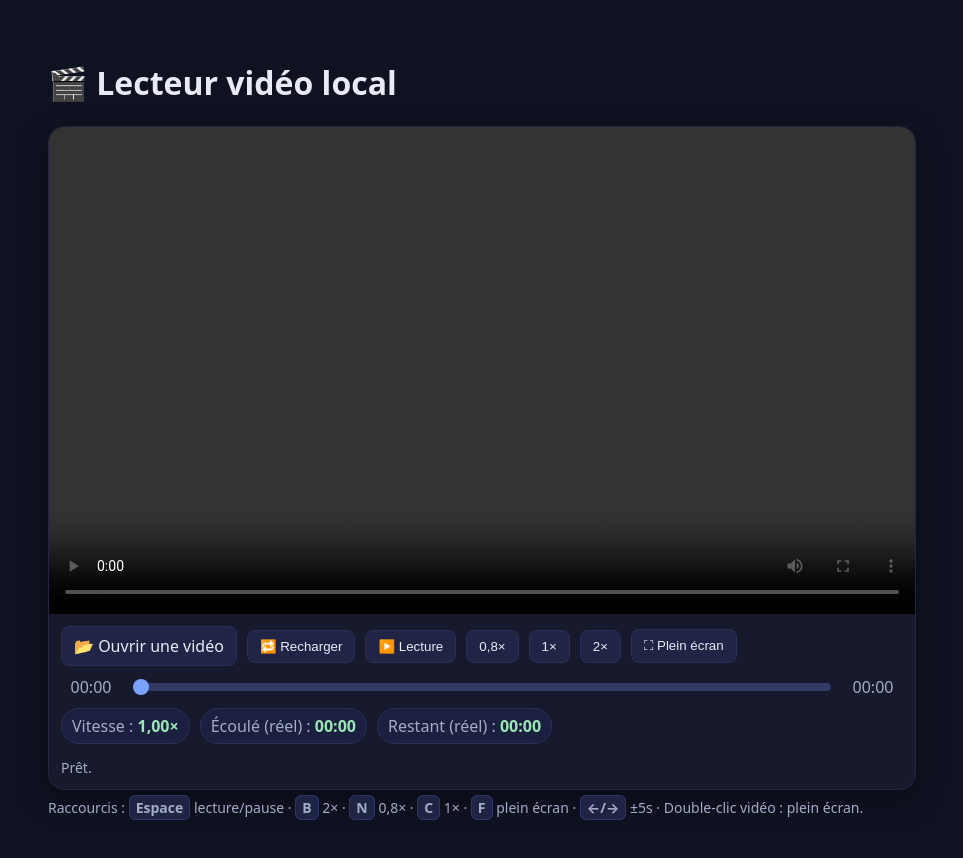
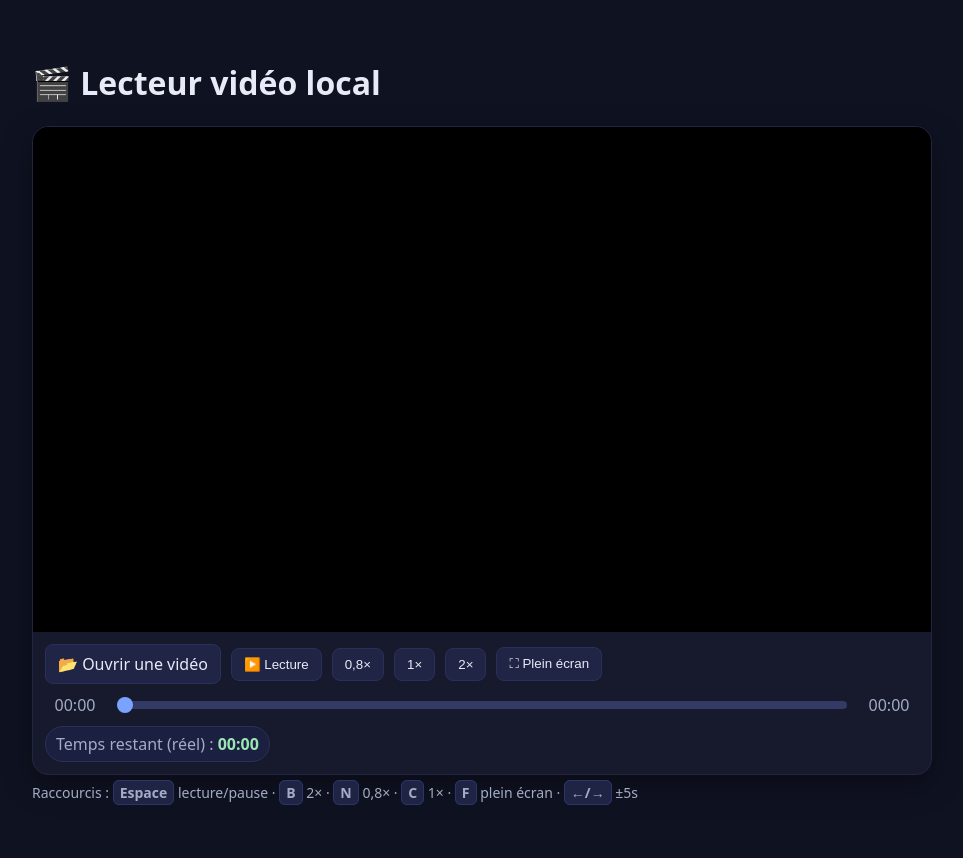
Before and after one commit to SimonPLT/lecteurvideo, a plain HTML site: page index.html in a window 1280 px wide. Shown: the whole page, without its empty margins (158-1121 px from the left). Drawn offline with Linux system fonts and the light colour scheme.

Commit message:
Update index.html

```diff
--- a/index.html
+++ b/index.html
@@ -5,32 +5,100 @@
 <meta name="viewport" content="width=device-width, initial-scale=1">
 <title>Lecteur vidéo local</title>
 <style>
-  :root { --bg:#0f1221; --card:#171a2c; --text:#e8eaf6; --muted:#a3acc5; --accent:#7aa2ff; --ok:#9ae6b4; --bad:#ff6b6b; }
-  *{box-sizing:border-box}
-  body{margin:0;font-family:system-ui,-apple-system,Segoe UI,Roboto,Arial,sans-serif;background:var(--bg);color:var(--text)}
-  .wrap{max-width:900px;margin:24px auto;padding:16px}
-  .player{background:var(--card);border:1px solid #232640;border-radius:16px;overflow:hidden;box-shadow:0 10px 30px rgba(0,0,0,.35)}
-  .video-area{position:relative;background:#000}
-  video{width:100%;display:block;aspect-ratio:16/9;background:#000}
-  .controls{display:flex;flex-direction:column;gap:10px;padding:12px}
-  .row{display:flex;align-items:center;gap:10px;flex-wrap:wrap}
-  button,.file-label{
-    background:#212545;color:var(--text);border:1px solid #2a305a;padding:8px 12px;border-radius:8px;cursor:pointer;
-    transition:background .2s ease, transform .08s ease;
+  body {
+    background-color: #0f1221;
+    color: #e8eaf6;
+    font-family: system-ui, sans-serif;
+    margin: 0;
+    padding: 0;
   }
-  button:hover,.file-label:hover{background:#2a305a}
-  input[type="file"]{display:none}
-  .timebar{display:flex;align-items:center;gap:10px;width:100%}
-  .time{font-variant-numeric:tabular-nums;color:var(--muted);min-width:60px;text-align:center}
-  input[type="range"]{flex:1;appearance:none;height:8px;background:#333a66;border-radius:5px;outline:none}
-  input[type="range"]::-webkit-slider-thumb{appearance:none;width:16px;height:16px;background:var(--accent);border-radius:50%;cursor:pointer}
-  .hint{font-size:14px;color:var(--muted);margin-top:8px}
-  .kbd{background:#1f2444;border:1px solid #2c356a;padding:2px 6px;border-radius:6px;font-weight:700}
-  .status{margin-top:4px;font-size:14px;color:var(--muted)}
-  .status.ok{color:var(--ok)}
-  .status.bad{color:var(--bad)}
-  .pill{background:#1c2040;border:1px solid #2a305a;border-radius:999px;padding:6px 10px;color:var(--muted)}
-  .value{color:var(--ok);font-variant-numeric:tabular-nums;font-weight:700}
+  .wrap {
+    max-width: 900px;
+    margin: 24px auto;
+    padding: 16px;
+  }
+  .player {
+    background: #171a2c;
+    border: 1px solid #232640;
+    border-radius: 16px;
+    overflow: hidden;
+    box-shadow: 0 10px 30px rgba(0,0,0,.35);
+  }
+  .video-area {
+    position: relative;
+    background: #000;
+  }
+  video {
+    width: 100%;
+    display: block;
+    aspect-ratio: 16/9;
+    background: #000;
+  }
+  .controls {
+    display: flex;
+    flex-direction: column;
+    gap: 10px;
+    padding: 12px;
+  }
+  .top-controls, .bottom-controls, .extra-row {
+    display: flex;
+    align-items: center;
+    gap: 10px;
+    flex-wrap: wrap;
+  }
+  button, .file-label {
+    background: #212545;
+    color: #e8eaf6;
+    border: 1px solid #2a305a;
+    padding: 8px 12px;
+    border-radius: 8px;
+    cursor: pointer;
+    transition: background 0.2s ease, transform 0.1s ease;
+  }
+  button:hover, .file-label:hover { background: #2a305a; }
+  input[type="file"] { display: none; }
+  .timebar {
+    display: flex;
+    align-items: center;
+    gap: 10px;
+    width: 100%;
+  }
+  .time {
+    font-variant-numeric: tabular-nums;
+    color: #a3acc5;
+    min-width: 60px;
+    text-align: center;
+  }
+  input[type="range"] {
+    flex: 1;
+    appearance: none;
+    height: 8px;
+    background: #333a66;
+    border-radius: 5px;
+    outline: none;
+  }
+  input[type="range"]::-webkit-slider-thumb {
+    appearance: none;
+    width: 16px;
+    height: 16px;
+    background: #7aa2ff;
+    border-radius: 50%;
+    cursor: pointer;
+  }
+  .hint {
+    font-size: 14px;
+    color: #a3acc5;
+    margin-top: 8px;
+  }
+  .kbd {
+    background: #1f2444;
+    border: 1px solid #2c356a;
+    padding: 2px 6px;
+    border-radius: 6px;
+    font-weight: 700;
+  }
+  .pill { background:#1c2040; border:1px solid #2a305a; border-radius:999px; padding:6px 10px; color:#a3acc5; }
+  .value { color:#9ae6b4; font-variant-numeric: tabular-nums; font-weight:700; }
 </style>
 </head>
 <body>
@@ -39,39 +107,34 @@
 
   <div class="player">
     <div class="video-area" id="videoArea">
-      <video id="vid" preload="metadata" playsinline controls></video>
+      <video id="vid" preload="metadata" playsinline></video>
     </div>
 
     <div class="controls">
-      <div class="row">
-        <label class="file-label" title="Ouvrir un fichier vidéo local">
+      <div class="top-controls">
+        <label class="file-label">
           <input id="file" type="file" accept="video/*">
           📂 Ouvrir une vidéo
         </label>
-        <button id="reloadBtn" title="Recharger la vidéo">🔁 Recharger</button>
-        <button id="playBtn" title="Lecture/Pause (Espace)">▶️ Lecture</button>
-
-        <button id="rate08" title="Vitesse 0,8×">0,8×</button>
-        <button id="rate10" title="Vitesse 1× (C)">1×</button>
-        <button id="rate20" title="Vitesse 2× (B)">2×</button>
-
-        <button id="fsBtn" title="Plein écran (F)">⛶ Plein écran</button>
+        <button id="playBtn">▶️ Lecture</button>
+        <button id="rate08">0,8×</button>
+        <button id="rate10">1×</button>
+        <button id="rate20">2×</button>
+        <button id="fsBtn">⛶ Plein écran</button>
       </div>
 
-      <div class="row timebar">
+      <div class="bottom-controls timebar">
         <span id="tCur" class="time">00:00</span>
         <input id="seek" type="range" min="0" max="1000" value="0">
         <span id="tDur" class="time">00:00</span>
       </div>
 
-      <!-- NOUVELLE LIGNE : affichage du temps réel et de la vitesse -->
-      <div class="row">
-        <span class="pill">Vitesse : <span id="rateLabel" class="value">1,00×</span></span>
-        <span class="pill">Écoulé (réel) : <span id="realElapsed" class="value">00:00</span></span>
-        <span class="pill">Restant (réel) : <span id="realRemain" class="value">00:00</span></span>
+      <!-- Ajout : temps restant réel -->
+      <div class="extra-row">
+        <span class="pill">Temps restant (réel) :
+          <span id="realRemain" class="value">00:00</span>
+        </span>
       </div>
-
-      <div id="status" class="status">Prêt.</div>
     </div>
   </div>
 
@@ -81,15 +144,13 @@
     <span class="kbd">N</span> 0,8× ·
     <span class="kbd">C</span> 1× ·
     <span class="kbd">F</span> plein écran ·
-    <span class="kbd">←/→</span> ±5s · Double-clic vidéo : plein écran.
+    <span class="kbd">←/→</span> ±5s
   </p>
 </div>
 
 <script>
-  // Références
 const vid = document.getElementById('vid');
 const file = document.getElementById('file');
-  const reloadBtn = document.getElementById('reloadBtn');
 const playBtn = document.getElementById('playBtn');
 const rate08 = document.getElementById('rate08');
 const rate10 = document.getElementById('rate10');
@@ -99,20 +160,7 @@
 const tCur = document.getElementById('tCur');
 const tDur = document.getElementById('tDur');
 const videoArea = document.getElementById('videoArea');
-  const statusEl = document.getElementById('status');
-
-  // nouveaux pour temps réel
-  const rateLabel = document.getElementById('rateLabel');
-  const realElapsed = document.getElementById('realElapsed');
-  const realRemain  = document.getElementById('realRemain');
-
-  let lastBlobUrl = null;
-
-  function setStatus(msg, cls='') {
-    statusEl.className = 'status ' + cls;
-    statusEl.textContent = msg;
-    console.log('[lecteur]', msg);
-  }
+const realRemainEl = document.getElementById('realRemain');
 
 function fmt(s) {
   if (!isFinite(s) || s < 0) s = 0;
@@ -124,118 +172,74 @@
   return h ? `${h}:${mm}:${ss}` : `${mm}:${ss}`;
 }
 
-  function updateRealTimes(){
+function updateRealRemain(){
   const r = vid.playbackRate || 1;
   const cur = vid.currentTime || 0;
   const dur = isFinite(vid.duration) ? vid.duration : 0;
-    realElapsed.textContent = fmt(cur / r);
-    realRemain.textContent  = fmt((dur - cur) / r);
-    rateLabel.textContent   = r.toLocaleString('fr-FR', {minimumFractionDigits:2, maximumFractionDigits:2}) + '×';
+  const remainReal = (dur - cur) / r;   // temps “mur” restant à la vitesse choisie
+  if (realRemainEl) realRemainEl.textContent = fmt(remainReal);
 }
 
-  function safeLoadPlay() {
-    vid.muted = true; // facilite l’autoplay
-    vid.load();
-    vid.play().then(()=>{
-      setStatus('Lecture démarrée.', 'ok');
-    }).catch(()=>{
-      setStatus('Fichier chargé. Clique sur ▶️ pour lancer (autoplay bloqué).');
-    });
-  }
-
-  // Charger un fichier local (robuste)
+// — Chargement d’un fichier (simple et fiable)
 file.addEventListener('change', () => {
   const f = file.files?.[0];
   if (!f) return;
+  const url = URL.createObjectURL(f);
 
-    if (lastBlobUrl) { URL.revokeObjectURL(lastBlobUrl); lastBlobUrl = null; }
-    const url = URL.createObjectURL(f); lastBlobUrl = url;
-
+  // reset propre (évite l’écran noir sur certains navigateurs)
   vid.pause();
   vid.removeAttribute('src');
   vid.load();
 
   vid.src = url;
   vid.playbackRate = 1.0;
-    updateRealTimes();
-    safeLoadPlay();
+  vid.load();                 // utile pour Safari/iOS
+  vid.play().catch(()=>{});   // l’utilisateur peut cliquer ▶️ si l’autoplay est bloqué
 
-    file.value = ''; // re-sélection du même fichier possible
-  });
-
-  // Bouton Recharger
-  reloadBtn.addEventListener('click', () => {
-    if (!vid.src) return;
-    setStatus('Rechargement de la vidéo…');
-    const current = vid.src;
-    vid.pause();
-    vid.removeAttribute('src');
-    vid.load();
-    vid.src = current;
-    safeLoadPlay();
+  file.value = '';            // permet de re-choisir le même fichier plus tard
+  updateRealRemain();
 });
 
 // Lecture/Pause
 playBtn.addEventListener('click', () => {
-    if (vid.paused) { vid.play(); setStatus('Lecture.', 'ok'); }
-    else { vid.pause(); setStatus('Pause.'); }
+  if (vid.paused) vid.play(); else vid.pause();
 });
-  vid.addEventListener('play',  ()=> playBtn.textContent = '⏸️ Pause');
-  vid.addEventListener('pause', ()=> playBtn.textContent = '▶️ Lecture');
+vid.addEventListener('play', ()=> playBtn.textContent = '⏸️ Pause');
+vid.addEventListener('pause',()=> playBtn.textContent = '▶️ Lecture');
 
 // Vitesse
 function setRate(r){
   vid.playbackRate = r;
-    updateRealTimes();
-    setStatus(`Vitesse : ${r}×`);
+  updateRealRemain();
 }
 rate08.addEventListener('click', ()=> setRate(0.8));
 rate10.addEventListener('click', ()=> setRate(1.0));
 rate20.addEventListener('click', ()=> setRate(2.0));
 
 // Plein écran
-  function toggleFullscreen(){
+fsBtn.addEventListener('click', () => {
   if (!document.fullscreenElement) videoArea.requestFullscreen?.();
   else document.exitFullscreen?.();
-  }
-  fsBtn.addEventListener('click', toggleFullscreen);
-  vid.addEventListener('dblclick', toggleFullscreen);
+});
 
-  // Seek + mises à jour d’affichage
+// Barre de progression + temps
 seek.addEventListener('input', ()=>{
   if (vid.duration) {
     vid.currentTime = (seek.value / 1000) * vid.duration;
-      setStatus(`Position : ${fmt(vid.currentTime)} / ${fmt(vid.duration)}`);
-      updateRealTimes();
+    updateRealRemain();
   }
 });
 vid.addEventListener('timeupdate', ()=>{
-    if (!vid.duration) return;
+  if (vid.duration) {
     seek.value = Math.round((vid.currentTime / vid.duration) * 1000);
     tCur.textContent = fmt(vid.currentTime);
     tDur.textContent = fmt(vid.duration);
-    updateRealTimes();
+    updateRealRemain();
+  }
 });
 vid.addEventListener('loadedmetadata', ()=>{
   tDur.textContent = fmt(vid.duration || 0);
-    updateRealTimes();
-    setStatus('Métadonnées chargées (durée détectée).', 'ok');
-  });
-  vid.addEventListener('canplay', ()=> setStatus('Décodage OK (canplay).', 'ok'));
-  vid.addEventListener('canplaythrough', ()=> setStatus('Lecture fluide possible (canplaythrough).', 'ok'));
-
-  // Erreurs de lecture
-  vid.addEventListener('error', () => {
-    const err = vid.error;
-    let msg = "La vidéo n'a pas pu être lue.";
-    if (err) {
-      msg += ` (code ${err.code})`;
-      if (err.code === 3 || err.code === 4) {
-        msg += " — Probable codec non supporté. Utilise plutôt un .mp4 (H.264 + AAC).";
-      }
-    }
-    setStatus(msg, 'bad');
-    alert(msg);
+  updateRealRemain();
 });
 
 // Raccourcis clavier
@@ -245,15 +249,17 @@
 
   if (!typing && e.code === 'Space') {
     e.preventDefault();
-      if (vid.paused) { vid.play(); setStatus('Lecture.', 'ok'); }
-      else { vid.pause(); setStatus('Pause.'); }
+    if (vid.paused) vid.play(); else vid.pause();
   }
   if (!typing && (e.key === 'b' || e.key === 'B')) setRate(2.0);
   if (!typing && (e.key === 'n' || e.key === 'N')) setRate(0.8);
   if (!typing && (e.key === 'c' || e.key === 'C')) setRate(1.0);
-    if (!typing && (e.key === 'f' || e.key === 'F')) toggleFullscreen();
-    if (!typing && e.key === 'ArrowRight') { vid.currentTime = Math.min((vid.duration||0), vid.currentTime + 5); updateRealTimes(); }
-    if (!typing && e.key === 'ArrowLeft')  { vid.currentTime = Math.max(0, vid.currentTime - 5); updateRealTimes(); }
+  if (!typing && (e.key === 'f' || e.key === 'F')) {
+    if (!document.fullscreenElement) videoArea.requestFullscreen?.();
+    else document.exitFullscreen?.();
+  }
+  if (!typing && e.key === 'ArrowRight') { vid.currentTime = Math.min((vid.duration||0), vid.currentTime + 5); updateRealRemain(); }
+  if (!typing && e.key === 'ArrowLeft')  { vid.currentTime = Math.max(0, vid.currentTime - 5); updateRealRemain(); }
 });
 </script>
 </body>
```
Lines whose indentation alone changed are shown as unchanged.
